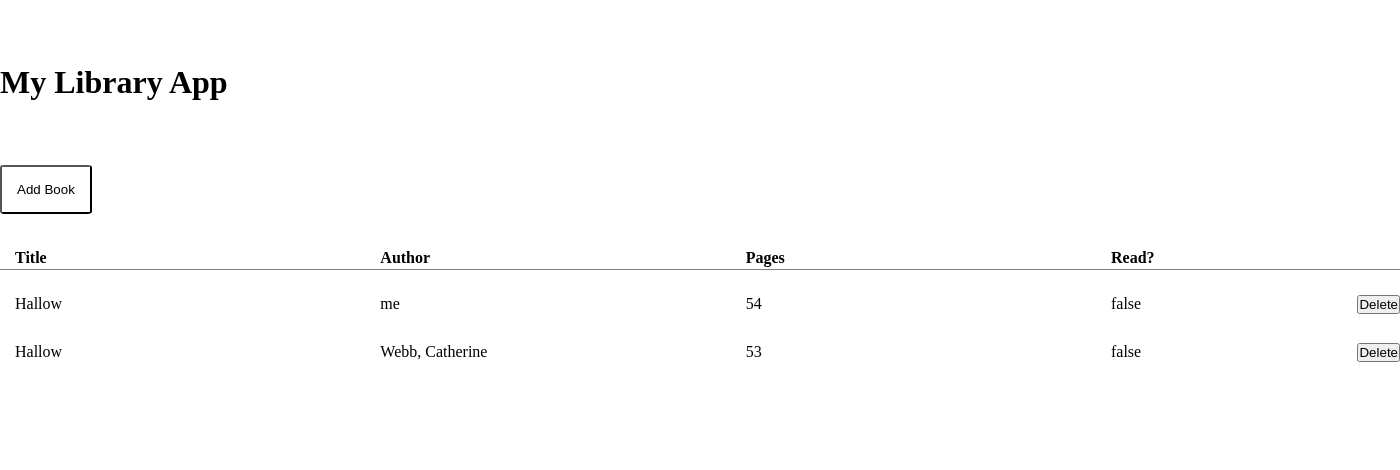
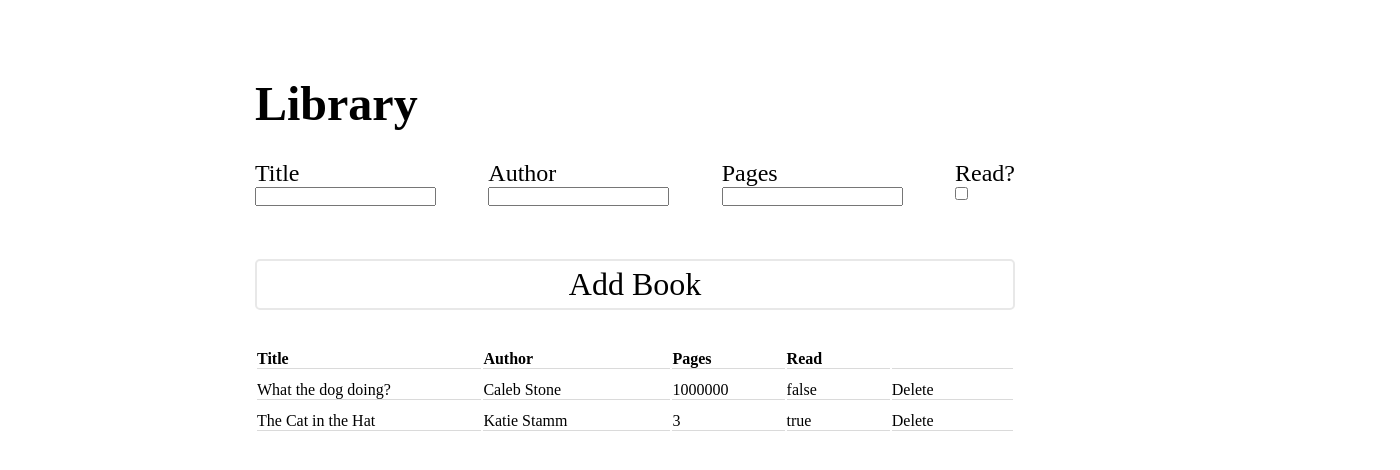
Before and after one commit to stonecnz/learning, a plain HTML site: page OdinProjects/library-app/index.html in a window 1280 px wide. Shown: the whole page, 1400 px wide, since content can reach past the window. Drawn offline with Linux system fonts and the light colour scheme.

Commit message:
adding the library app

```diff
--- a/OdinProjects/library-app/index.html
+++ b/OdinProjects/library-app/index.html
@@ -8,36 +8,40 @@
 </head>
 <body>
     <header>
-        <h1 id="myTitle">My Library App</h1>
+        <h1>Library</h1>
     </header>
     <main>
-        <button class="add-book-button">Add Book</button>
-        <div class="form-popup">
-            <div class="form-container">
-            <label for="title"><b>Title</b></label>
-            <input type="text" placeholder="Book Title" name="title" class="title-input" required>
+        <form class="new-book-form">
+            <div class="input">
+                <label class="input-item" for="book-title">Title</label>
+                <input class="input-item" type="text" id="book-title" name="book-title">
+            </div>
+            <div class="input">
+                <label class="input-item" for="book-author">Author</label>
+                <input class="input-item" type="text" id="book-author" name="book-author">
+            </div>
+            <div class="input">
+                <label class="input-item" for="book-pages">Pages</label>
+                <input class="input-item" type="number" id="book-pages" name="book-pages">
+            </div>
+            <div class="input">
+                <label class="input-item" for="book-read">Read?</label>
+                <input class="input-item" type="checkbox" name="book-read" id="book-read">
+            </div>
+        </form>
+        <p id="new-book-submit">Add Book</p>
+        <div class="library">
+            <table class="library-table">
+                <tr class="header-row">
+                    <th class="title header-row">Title</th>
+                    <th class="author header-row">Author</th>
+                    <th class="pages header-row">Pages</th>
+                    <th class="read header-row">Read</th>
+                    <th class="header-row"></th>
+                </tr>
+            </table>
+        </div>
 
-            <label for="author"><b>Author</b></label>
-            <input type="text" placeholder="Author Name: 'Smith, Will'" name="author" class="author-input" required>
-
-            <label for="pages"><b>Pages</b></label>
-            <input type="number" placeholder="0" name="pages" class="pages-input" required>
-
-            <label for="hasRead"><b>Read?</b></label>
-            <input type="checkbox" name="hasRead" class="hasRead-input" value="true">
-
-            <button type="submit" class="submit-btn">Add</button>
-            </div>
-        </div>
-        <table class="bookContainer">
-            <tr class="bookEntry top">
-                <th class="bookProp">Title</th>
-                <th class="bookProp">Author</th>
-                <th class="bookProp">Pages</th>
-                <th class="bookProp">Read?</th>
-                <th class="bookProp"></th>
-            </tr>
-        </table>
     </main>
     <script src="script.js"></script>
 </body>
--- a/OdinProjects/library-app/script.js
+++ b/OdinProjects/library-app/script.js
@@ -1,83 +1,150 @@
-let myLibrary = [];
+// function setCookie(name,value,exp_days) {
+//     let d = new Date();
+//     d.setTime(d.getTime() + (exp_days*24*60*60*1000));
+//     let expires = "expires=" + d.toGMTString();
+//     document.cookie = name + "=" + value + ";" + expires;
+// }
 
-const bookContainer = document.querySelector('.bookContainer');
-const addBookButton = document.querySelector('.add-book-button');
-const formPopup = document.querySelector('.form-popup');
-const newBookSubmitButton = document.querySelector('.submit-btn');
-const titleInput = document.querySelector('.title-input');
-const authorInput = document.querySelector('.author-input');
-const pagesInput = document.querySelector('.pages-input');
-const hasReadInput = document.querySelector('.hasRead-input');
+// function getCookie(name) {
+//     let cname = name + "=";
+//     let decodedCookie = decodeURIComponent(document.cookie);
+//     let ca = decodedCookie.split(';');
+//     for(let i = 0; i < ca.length; i++){
+//         let c = ca[i];
+//         while(c.charAt(0) == ' '){
+//             c = c.substring(1);
+//         }
+//         if(c.indexOf(cname) == 0){
+//             return c.substring(cname.length, c.length);
+//         }
+//     }
+//     return "";
+// }
+// setCookie("myLibrary", "[{title: 'what the dog doing?', author: 'me', pages: 10, read: false}]", 5);
+// let poop = getCookie("myLibrary");
+// console.log(poop);
 
-function Book(title, author, pages, hasRead) {
+let myLibrary = [
+    {
+        title: "What the dog doing?",
+        author: "Caleb Stone",
+        pages: 1000000,
+        read: false
+    },
+    {
+        title: "The Cat in the Hat",
+        author: "Katie Stamm",
+        pages: 3,
+        read: true
+    }
+];
+
+// the object constructor creating the book object from input
+function Book(title, author, pages = 0, read = false) {
     this.title = title
     this.author = author
-    this.pages = pages;
-    this.hasRead = hasRead
+    this.pages = pages
+    this.read = read
 }
 
+// adding a prototype function so that the info can be returned
+Book.prototype.info = function() {
+    return `${this.title} by ${this.author}, ${this.pages} pages, read: ${this.read}`;
+}
+
+// function to add objects to array
 function addBookToLibrary(newBook) {
     myLibrary.push(newBook);
-};
+}
 
-let cat = new Book('Hallow', "me", 54, false);
-addBookToLibrary(cat);
-let potato = new Book('Hallow', "Webb, Catherine", 53, false);
-addBookToLibrary(potato);
+const createBook = (item) => {
+    let cell = document.createElement("td");
+    let text = document.createTextNode(item);
+    cell.appendChild(text);
+    cell.classList = "table-row";
 
-addBookButton.addEventListener('click', function() {
-    if (formPopup.style.display == "none") {
-        formPopup.style.display = "block";
+    if (item == "Delete" || item == false || item == true) {
+        cell.classList = "table-row delete-btn";
+    }
+    return cell;
+}
+
+const deleteBook = (index) => {
+    myLibrary.splice(index, 1);
+}
+
+const changeStatus = (index) => {
+    if (myLibrary[index].read == false) {
+        myLibrary[index].read = true;
     } else {
-        formPopup.style.display = "none";
+        myLibrary[index].read = false;
+    }
+}
+
+const libraryTable = document.querySelector('.library-table');
+
+libraryTable.addEventListener("click", (e) => {
+    if (e.target.innerText == "Delete") {
+        let index = e.target.parentNode.dataset.index;
+        deleteBook(index);
+        displayMyLibrary();
     }
 
-})
+    if (e.target.innerHTML == "true" || e.target.innerHTML == "false") {
+        let index = e.target.parentNode.dataset.index;
+        changeStatus(index);
+        displayMyLibrary();
+    }
+});
 
-function clearInput() {
-    titleInput.value = "";
-    authorInput.value = "";
-    pagesInput.value = "";
-    hasReadInput.value= false;
+function displayMyLibrary() {
+    let index = 0;
+
+    let headerRow = document.querySelector(".header-row");
+    libraryTable.innerHTML = "";
+    libraryTable.appendChild(headerRow);
+
+    myLibrary.forEach(book => {
+        //Add each book
+        let tableRow = document.createElement('tr');
+        tableRow.setAttribute("data-index", index);
+
+        //Add each value to the row
+        tableRow.appendChild(createBook(book.title));
+        tableRow.appendChild(createBook(book.author));
+        tableRow.appendChild(createBook(book.pages));
+        tableRow.appendChild(createBook(book.read));
+        tableRow.appendChild(createBook("Delete"));
+
+        // add the rows to the table
+        libraryTable.appendChild(tableRow);
+        index ++;
+    });
 }
 
-newBookSubmitButton.addEventListener('click', function() {
-    let x = new Book(titleInput.value, authorInput.value, pagesInput.value, hasReadInput.checked);
-    addBookToLibrary(x);
-    render();
-})
 
-bookContainer.addEventListener('click', function(e) {
-    if (e.target.innerHTML == 'Delete') {
-        let entry = e.target.parentElement.parentElement;
-        let title = entry.children[0].innerHTML;
-        let index = myLibrary.findIndex((object) => object.title == title);
-        if (index > -1) {
-            myLibrary.splice(index, 1);
-            }
-        render();
+
+const newBookBtn = document.querySelector("#new-book-submit");
+
+newBookBtn.addEventListener("click", () => {
+    let newTitle = document.getElementById("book-title");
+    let newAuthor = document.getElementById("book-author");
+    let newPages = document.getElementById("book-pages");
+    let newRead = document.getElementById("book-read");
+
+    if (newTitle.value && newAuthor.value && newPages.value) {
+        let newBook = new Book(newTitle.value, newAuthor.value, newPages.value, newRead.checked);
+        addBookToLibrary(newBook);
+
+        newTitle.value = "";
+        newAuthor.value = "";
+        newPages.value = "";
+        newRead.checked = false;
+    } else {
+        alert("Bitch, add the rest of the necessary values!")
     }
-})
 
-function render() {
-    bookContainer.innerHTML = `            <tr class="bookEntry top">
-    <th class="bookProp">Title</th>
-    <th class="bookProp">Author</th>
-    <th class="bookProp">Pages</th>
-    <th class="bookProp">Read?</>
-</tr>`;
-    myLibrary.forEach((book) => {
-        let htmlBook = `
-        <tr class="bookEntry">
-            <td class="bookProp">${book.title}</td>
-            <td class="bookProp">${book.author}</td>
-            <td class="bookProp">${book.pages}</td>
-            <td class="bookProp">${book.hasRead}</td>
-            <td class="right"><button>Delete</button></td>
-        </tr>
-        `;
-        bookContainer.insertAdjacentHTML('beforeend', htmlBook);
-    })
-}
+    displayMyLibrary();
+});
 
-render();
+displayMyLibrary();
--- a/OdinProjects/library-app/styles.css
+++ b/OdinProjects/library-app/styles.css
@@ -1,87 +1,92 @@
 * {
     padding: 0;
     margin: 0;
-    box-sizing: border-box;
+}
+
+body {
+    display: flex;
+    justify-content: space-between;
+    flex-direction: column;
+    width: 800px;
+    margin: auto;
+    padding-left: 30px;
 }
 
 header {
-    margin: 5% auto;
-    width: 1400px;
+    width: 95%;
+    height: 20%;
 }
 
 main {
-    width: 1400px;
-    margin: auto;
+    width: 95%;
+    height: 75%;
 }
 
-.add-book-button {
-    background: none;
-    border-radius: 5%;
-    padding: 15px;
-    transition: background .5s, color .5s ease;
-    margin-bottom: 20px;
+header h1 {
+    margin: 10% 0;
+    font-size: 3rem;
 }
 
-.add-book-button:hover {
-    background: grey;
-    color: white;
-    border-radius: 5%;
+.new-book-form {
+    display: flex;
+    flex-wrap: wrap;
+    font-size: 1.5rem;
+    justify-content: space-between;
+}
+
+#new-book-submit {
+    font-size: 2rem;
+    margin: 5% 0;
+    padding: 5px;
+    border: 2px solid #E8E8E8;
+    border-radius: 5px;
+    text-align: center;
+}
+
+#new-book-submit:hover {
+    cursor: pointer;
+    background-color: #DADADA;
+    border: 2px solid #DADADA;
+}
+
+.input {
+    margin-bottom: 2%
+}
+
+.input-item {
+    display: flex;
+}
+
+.library-table {
+    width: 100%;
+    text-align: left;
+}
+
+.title {
+    width: 30%;
+}
+
+.author {
+    width: 25%;
+}
+
+.pages {
+    width: 15%;
+}
+
+.header-row {
+    border-bottom: 1px solid #DADADA;
+}
+
+.table-row {
+    padding-top: 10px;
+    border-bottom: 1px solid #DADADA;
+}
+
+.delete-btn {
     cursor: pointer;
 }
 
-.form-popup {
-    display: none;
-    border: 3px solid #f1f1f1;
+.delete-btn:hover {
+    font-weight: 600;
 }
-
-.form-container input[type=text] {
-    padding: 10px;
-    background-color: white;
-    margin: 5px 0 22px 0;
-    border: none;
-    background: #f1f1f1;
-}
-
-.form-container input[type=text]:focus {
-    background-color: #ddd;
-    outline: none;
-}
-
-.bookContainer {
-    display: flex;
-    flex-direction: column;
-    width: 1400px;
-    margin: auto;
-}
-
-.bookEntry {
-    display: flex;
-    justify-content: space-between;
-    padding: 15px;
-    position: relative;
-}
-
-.top {
-    margin-bottom: 10px;
-    padding-bottom: 2px;
-    border-bottom: 1px solid grey;
-}
-
-.right {
-    position: absolute;
-    right: 0;
-}
-
-.bookProp {
-    width: 20%;
-    text-align: left;
-}
-
-.deleteBook {
-    width: 20px;
-    height: 20px;
-}
-
-.deleteBook:hover {
-    cursor: pointer;
-}
```
